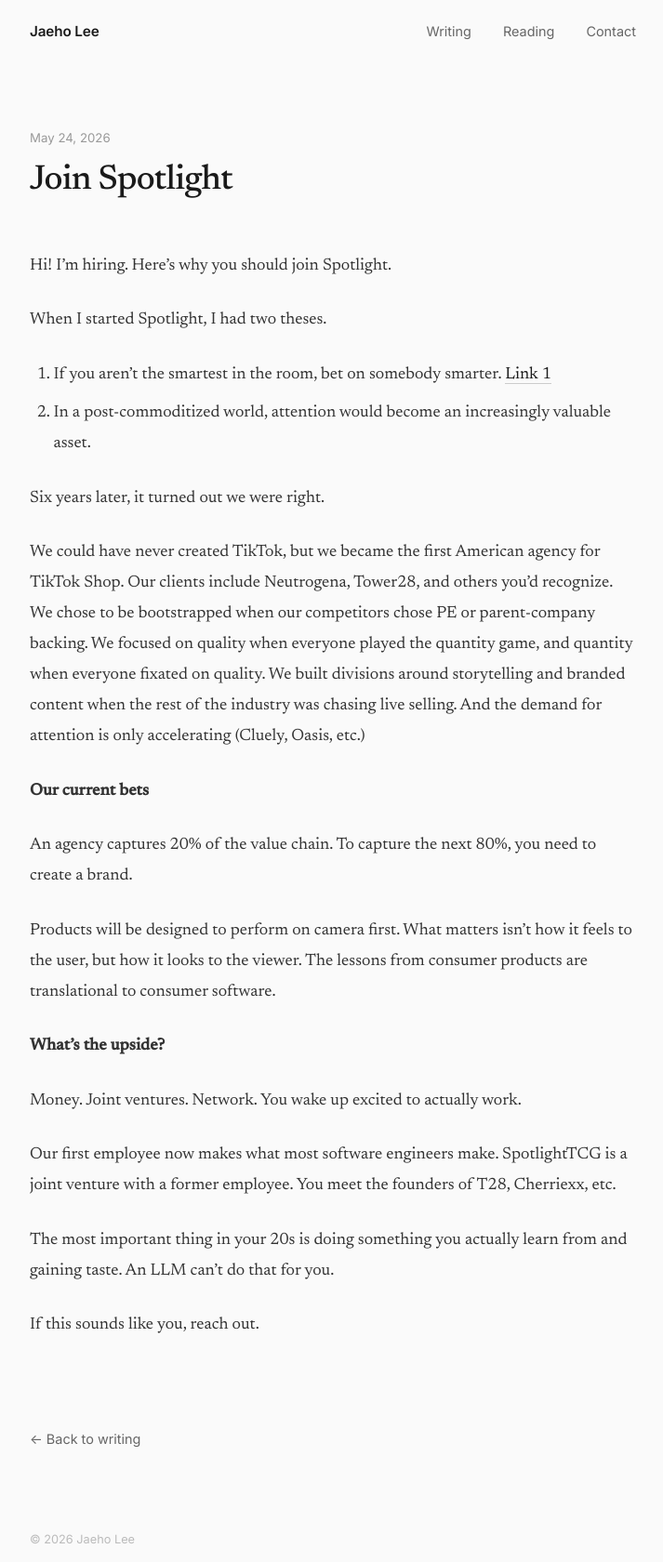
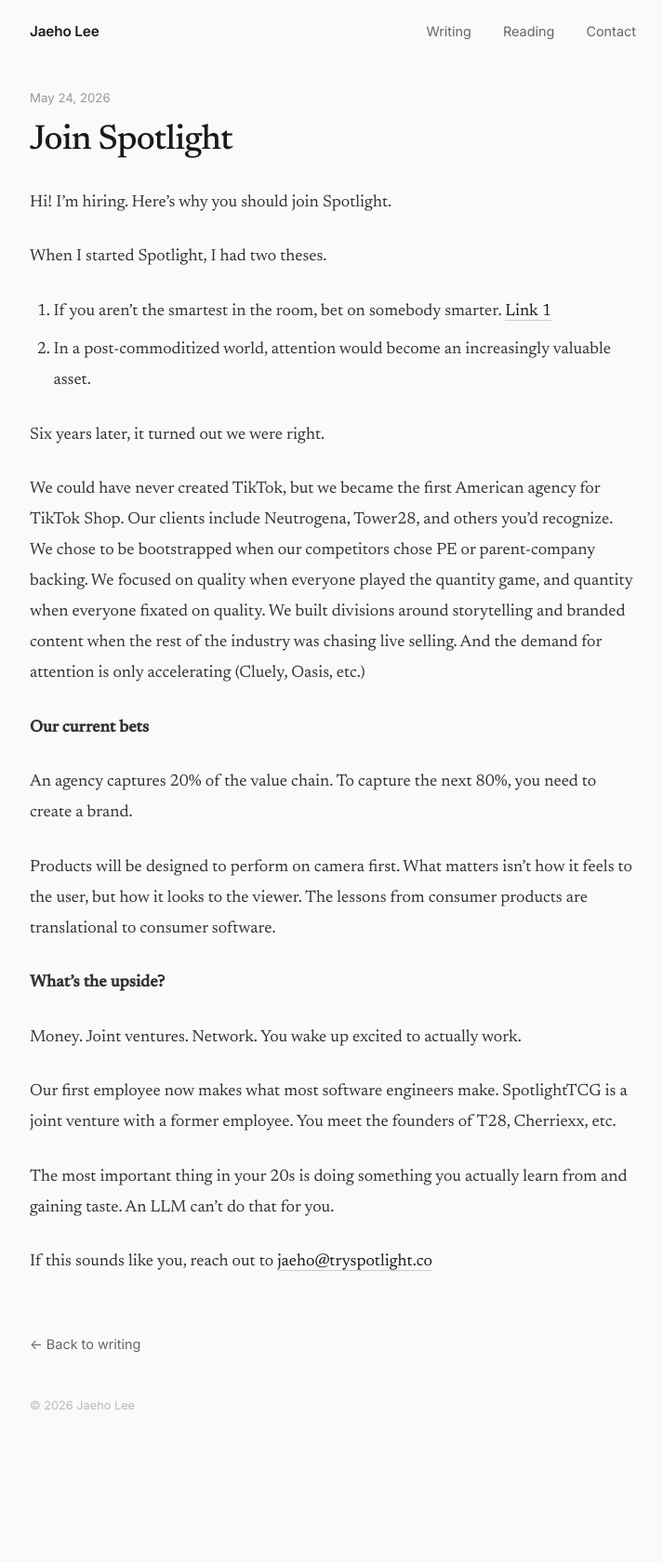
Before and after one commit to jaehospotlight/jaeho, a Jekyll site: the page built from _posts/2026-05-24-Join-Spotlight.md, in a window 1280 px wide. Shown: the whole page at 93% size, without its empty margins (282-995 px from the left). Built offline with Jekyll 4.4.1, drawn with Linux system fonts in a browser that asks for light colours; after the commit the page ends 1535 px from its top, so only the background shows below that.

Commit message:
Make email clickable, tighten post page spacing
Co-Authored-By: Claude Opus 4.6 (1M context) <noreply@anthropic.com>

```diff
--- a/_posts/2026-05-24-Join-Spotlight.md
+++ b/_posts/2026-05-24-Join-Spotlight.md
@@ -30,4 +30,4 @@ Our first employee now makes what most software engineers make. SpotlightTCG is
 
 The most important thing in your 20s is doing something you actually learn from and gaining taste. An LLM can't do that for you.
 
-If this sounds like you, reach out.
+If this sounds like you, reach out to [jaeho@tryspotlight.co](mailto:jaeho@tryspotlight.co)
--- a/assets/css/style.css
+++ b/assets/css/style.css
@@ -298,11 +298,11 @@ main {
    ============================================ */
 
 .post {
-  padding: 4rem 0 2rem;
+  padding: 1.5rem 0 1rem;
 }
 
 .post-header {
-  margin-bottom: 3rem;
+  margin-bottom: 1.5rem;
 }
 
 .post-date {
@@ -408,7 +408,7 @@ main {
 }
 
 .post-nav {
-  padding: 2rem 0 4rem;
+  padding: 1rem 0 1.5rem;
 }
 
 .post-nav a {
```
